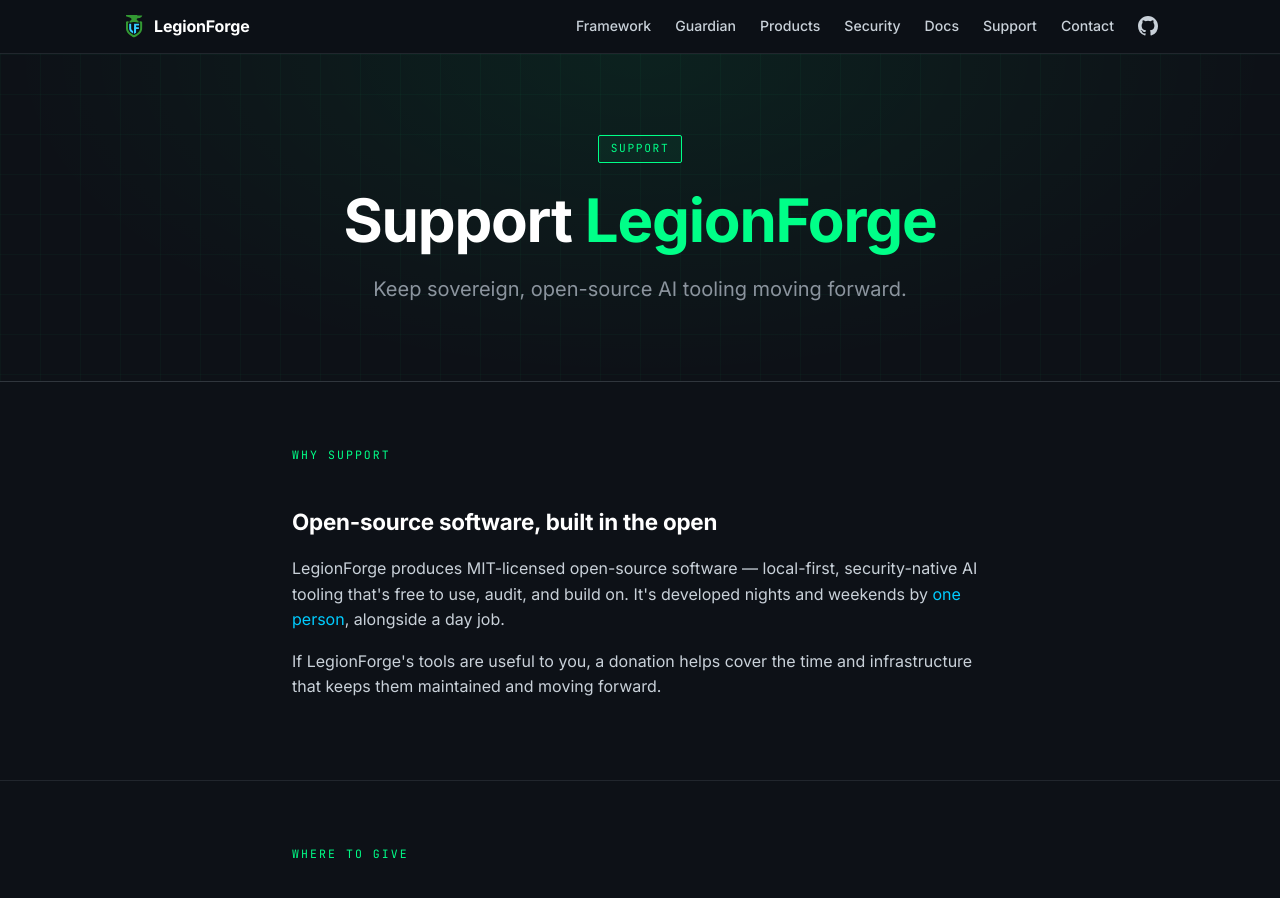
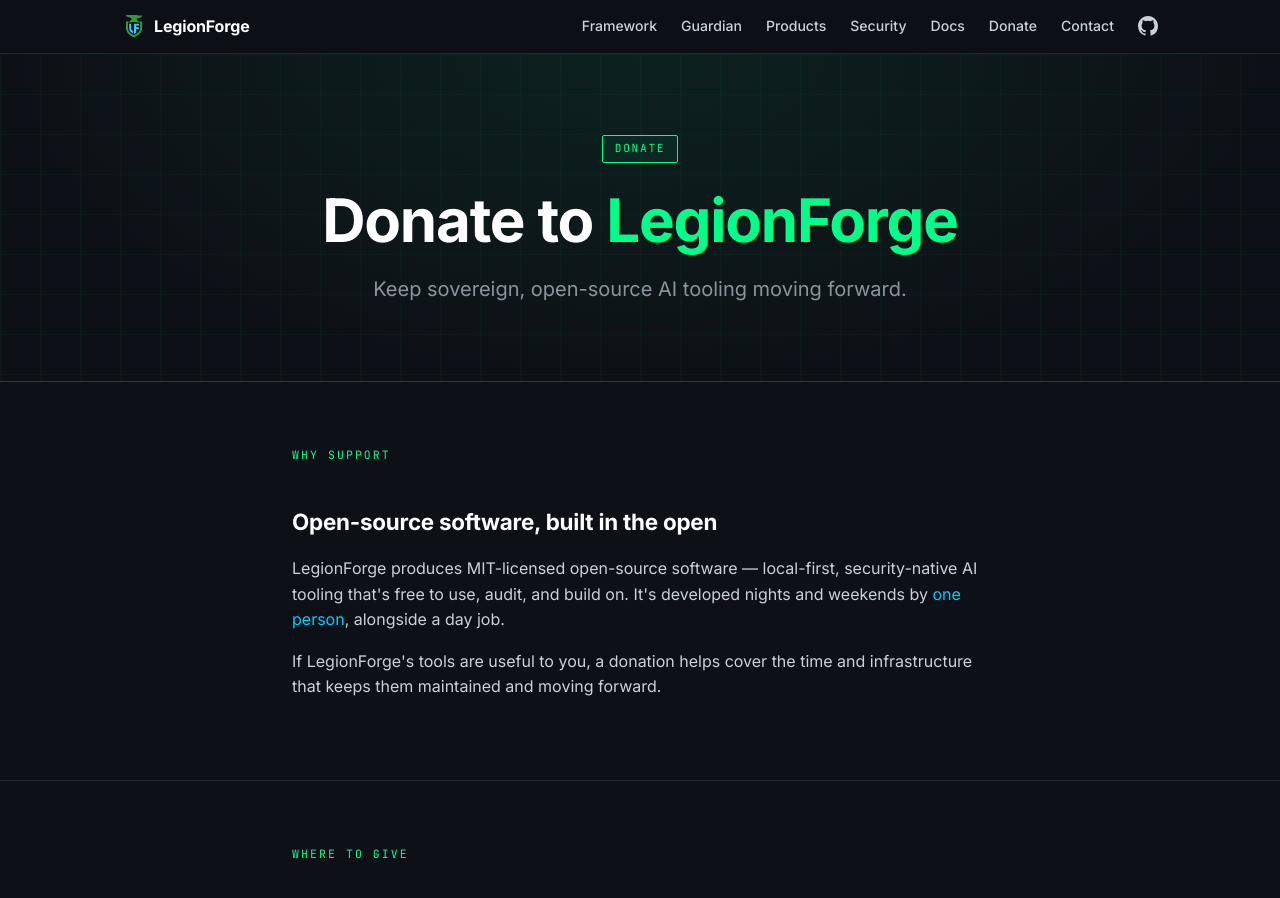
Before and after one commit to LegionForge/legionforge.github.io, a Jekyll site: the page built from donations.md, in a window 1280 px wide and 900 px high. Built offline with Jekyll 4.4.1, drawn with Linux system fonts in a browser that asks for light colours.

Commit message:
Rename Support link to Donate for clarity
Avoids "Support" reading as tech/software support instead of financial
contribution.

Co-Authored-By: Claude Sonnet 5 <noreply@anthropic.com>

```diff
--- a/_includes/footer.html
+++ b/_includes/footer.html
@@ -34,7 +34,7 @@
         <li><a href="https://docs.legionforge.org/">Documentation</a></li>
         <li><a href="https://github.com/LegionForge">GitHub</a></li>
         <li><a href="/about/">About</a></li>
-        <li><a href="/donations/">Support</a></li>
+        <li><a href="/donations/">Donate</a></li>
         <li><a href="/contact/">Contact</a></li>
         <li><a href="mailto:security@legionforge.org">Security disclosures</a></li>
       </ul>
--- a/_includes/nav.html
+++ b/_includes/nav.html
@@ -10,7 +10,7 @@
       <a href="/#products">Products</a>
       <a href="/security/">Security</a>
       <a href="https://docs.legionforge.org/">Docs</a>
-      <a href="/donations/">Support</a>
+      <a href="/donations/">Donate</a>
       <a href="/contact/">Contact</a>
       <a href="https://github.com/LegionForge" class="nav-github" aria-label="GitHub">
         <svg width="20" height="20" viewBox="0 0 16 16" fill="currentColor" aria-hidden="true"><path d="M8 0C3.58 0 0 3.58 0 8a8 8 0 0 0 5.47 7.59c.4.07.55-.17.55-.38v-1.33c-2.23.48-2.7-1.07-2.7-1.07-.36-.93-.89-1.18-.89-1.18-.73-.5.05-.49.05-.49.8.06 1.23.83 1.23.83.72 1.23 1.88.88 2.34.67.07-.52.28-.88.51-1.08-1.78-.2-3.65-.89-3.65-3.96 0-.87.31-1.59.82-2.15-.08-.2-.35-1.02.08-2.13 0 0 .67-.22 2.2.82a7.6 7.6 0 0 1 4 0c1.53-1.04 2.2-.82 2.2-.82.43 1.11.16 1.93.08 2.13.51.56.82 1.28.82 2.15 0 3.08-1.87 3.76-3.65 3.96.29.25.54.73.54 1.48v2.2c0 .21.15.46.55.38A8 8 0 0 0 16 8c0-4.42-3.58-8-8-8Z"/></svg>
--- a/donations.md
+++ b/donations.md
@@ -1,15 +1,15 @@
 ---
 layout: default
-title: Support LegionForge
+title: Donate to LegionForge
 description: >-
-  Support LegionForge's open-source, MIT-licensed AI tooling via Ko-fi or Patreon.
+  Donate to LegionForge's open-source, MIT-licensed AI tooling via Ko-fi or Patreon.
 permalink: /donations/
 ---
 
 <section class="hero">
   <div class="hero-inner">
-    <div class="badge">SUPPORT</div>
-    <h1>Support <span>LegionForge</span></h1>
+    <div class="badge">DONATE</div>
+    <h1>Donate to <span>LegionForge</span></h1>
     <p class="tagline">Keep sovereign, open-source AI tooling moving forward.</p>
   </div>
 </section>
```
